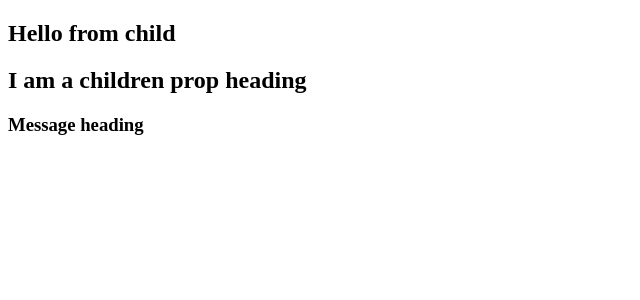
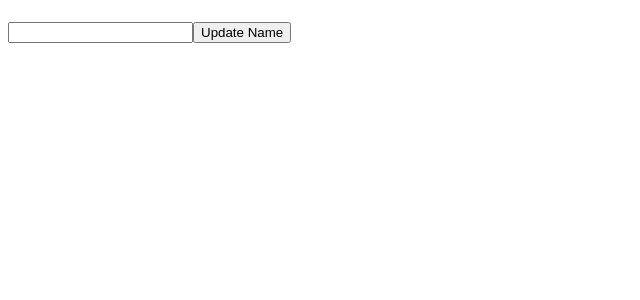
Before and after one commit to ashish-542/react_basics, a React (Vite) app: page / in a window 1280 px wide. Shown: the top 300 px of the page, without its empty margins (0-640 px from the left). Built offline with nearby package versions, Linux system fonts and the light colour scheme.

Commit message:
useState with onChange/onClick

```diff
--- a/src/App.jsx
+++ b/src/App.jsx
@@ -1,8 +1,8 @@
-import Parent from "./components/parent/parent.component";
+import Message from "./components/message/message.component";
 function App() {
   return(
     <>
-    <Parent/>
+    <Message/>
     </>
   )
 }
--- a/src/components/message/message.component.jsx
+++ b/src/components/message/message.component.jsx
@@ -1,5 +1,21 @@
-export default function Message(){
-    return(
-        <h3>Message heading</h3>
-    )
+import { useState } from "react";
+
+export default function Message() {
+  let [name, setName] = useState("");
+  let [inputName, setInputName] = useState("");
+  const handleOnChangeFucntion=(e) => {
+    console.log("🚀 ~ handleOnChangeFucntion ~ e:", e.target.value);
+    setInputName(e.target.value);
+  }
+  const handleOnClickFunction=() => {
+    setName(inputName);
+    setInputName("")
+  }
+  return (
+    <>
+      <h5>{name}</h5>
+      <input type="text" onChange={handleOnChangeFucntion} value={inputName}/>
+      <button type="button" onClick={handleOnClickFunction}>Update Name</button>
+    </>
+  );
 }
```
